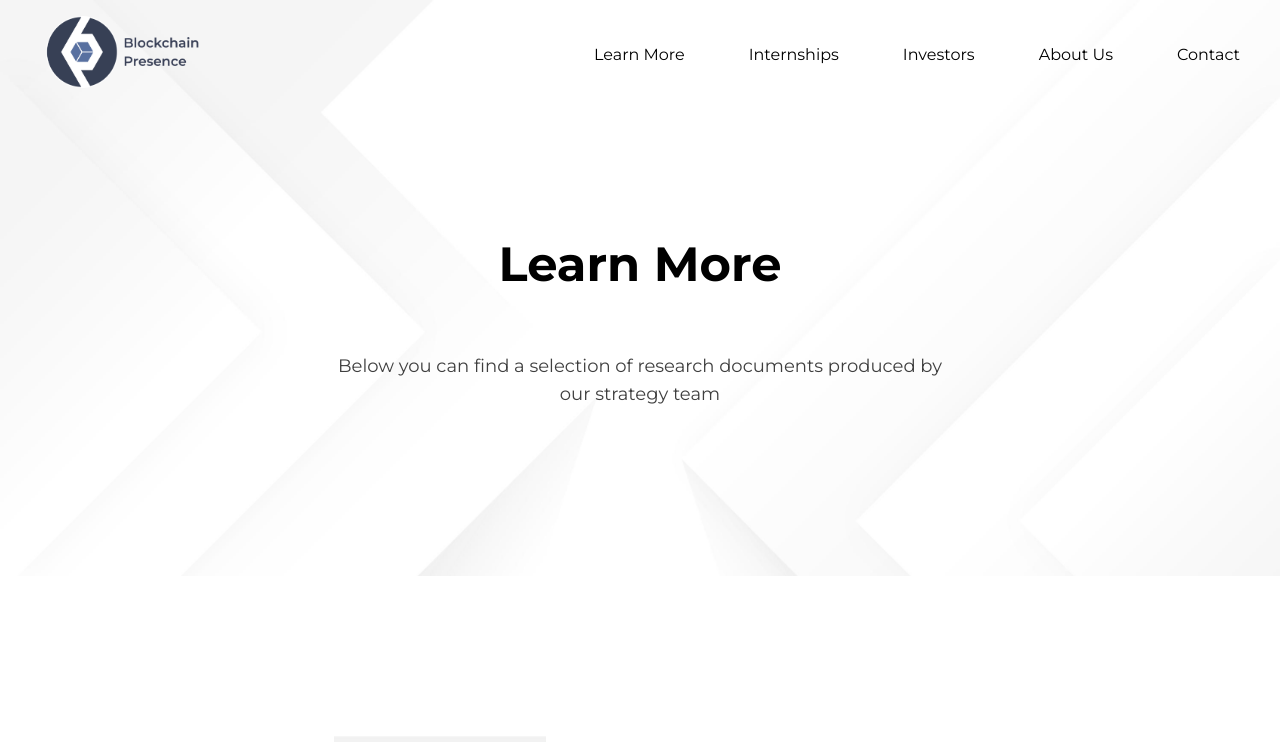
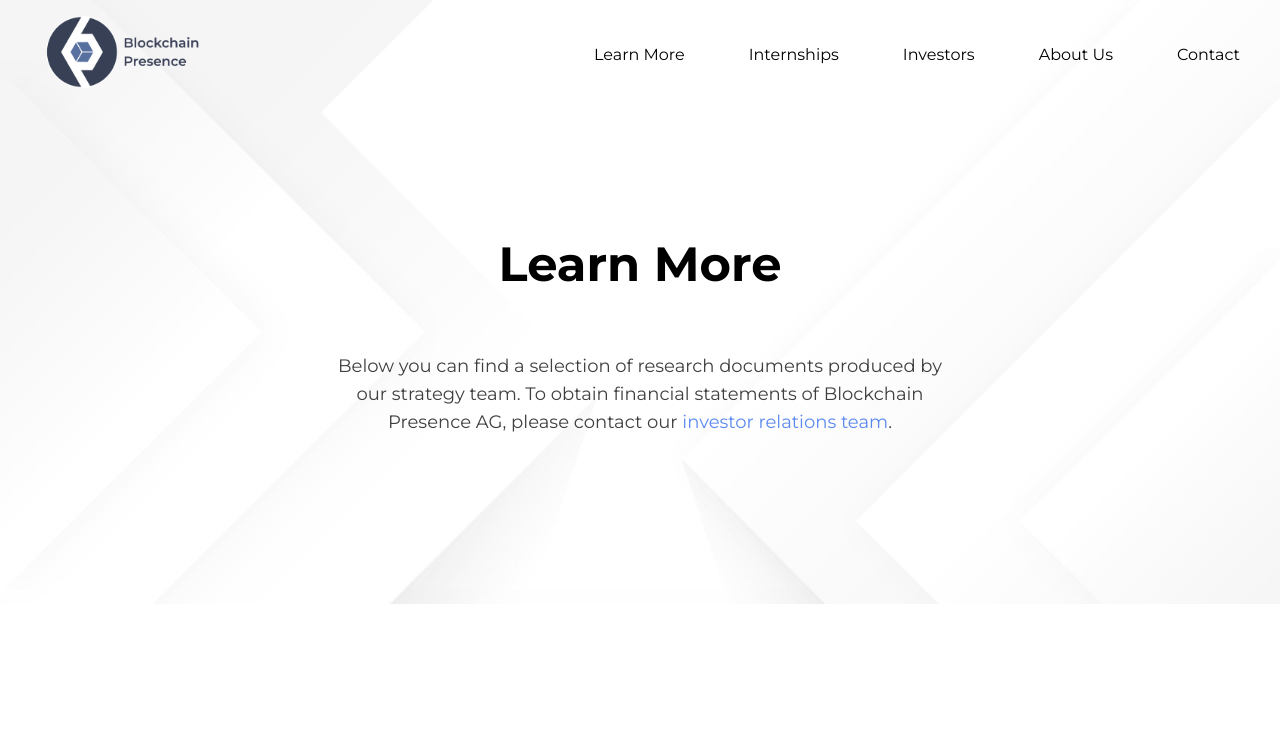
Before and after one commit to migub/BCP-Website-Next, a Next.js app: page /learn-more in a window 1280 px wide. Shown: the top 742 px of the page. Built offline with nearby package versions, Linux system fonts and the light colour scheme.

Commit message:
about us text update

```diff
--- a/pages/about-us.js
+++ b/pages/about-us.js
@@ -7,8 +7,9 @@ const AboutUs = () => {
     <div>
       <TitleSection
         title="About Us"
-        className="h-[300px] lg:h-[100px] lg:pt-64 lg:pb-32"
-        subTitle=""
+        className="h-[300px] lg:h-[100px] lg:pt-64 lg:pb-44"
+        subtitleStyle="lg:text-justify"
+        subTitle="Blockchain Presence AG is managed by the members of its core team. Most activities in the start-up have a strong research element. Therefore, we are able to embed into our organizational structure a large number of student internship positions."
       />
       <div className="flex flex-col w-full items-center justify-center md:w-2/3 max-w-[1000px] py-20 m-auto pb-28">
         <div className="text-3xl font-bold">Core Team</div>
@@ -19,12 +20,12 @@ const AboutUs = () => {
             description={
               <div>
                 <div className="mt-8">
-                  Co-Founder and (Interim) Chief Operating Officer
+                  Co-Founder and Chief Operating Officer
                 </div>
                 <div>
                   Professor of Information and Contract Economics (University of
-                  Zurich) Member of the Steering Committee of the UZH Blockchain
-                  Center
+                  Zurich) <br />
+                  Member of the Steering Committee of the UZH Blockchain Center
                 </div>
               </div>
             }
--- a/pages/learn-more.js
+++ b/pages/learn-more.js
@@ -10,7 +10,22 @@ const LearnMore = () => {
       <TitleSection
         // className="h-[300px]  lg:pt-64 lg:pb-52"
         title="Learn More"
-        subTitle="Below you can find a selection of research documents produced by our strategy team"
+        subTitle={
+          <div>
+            Below you can find a selection of research documents produced by our
+            strategy team. To obtain financial statements of Blockchain Presence
+            AG, please contact our{" "}
+            <span
+              onClick={() => {
+                router.push("/investors");
+              }}
+              className="text-blue-600 cursor-pointer"
+            >
+              investor relations team
+            </span>
+            .
+          </div>
+        }
       />
       <div className="my-20 overflow-hidden">
         {/* <div className="relative flex w-full h-[300px] space-x-20   justify-center ">
```
